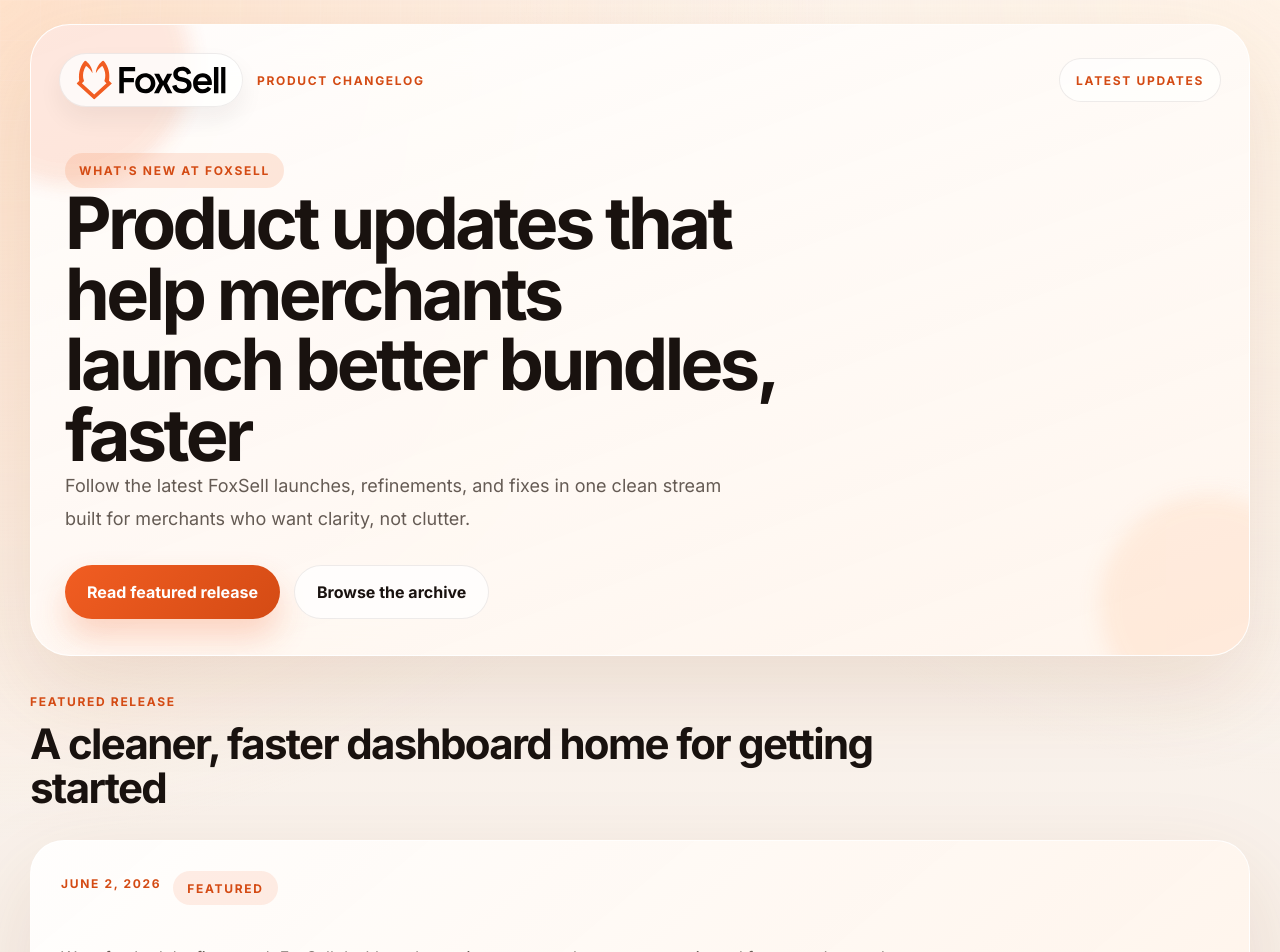
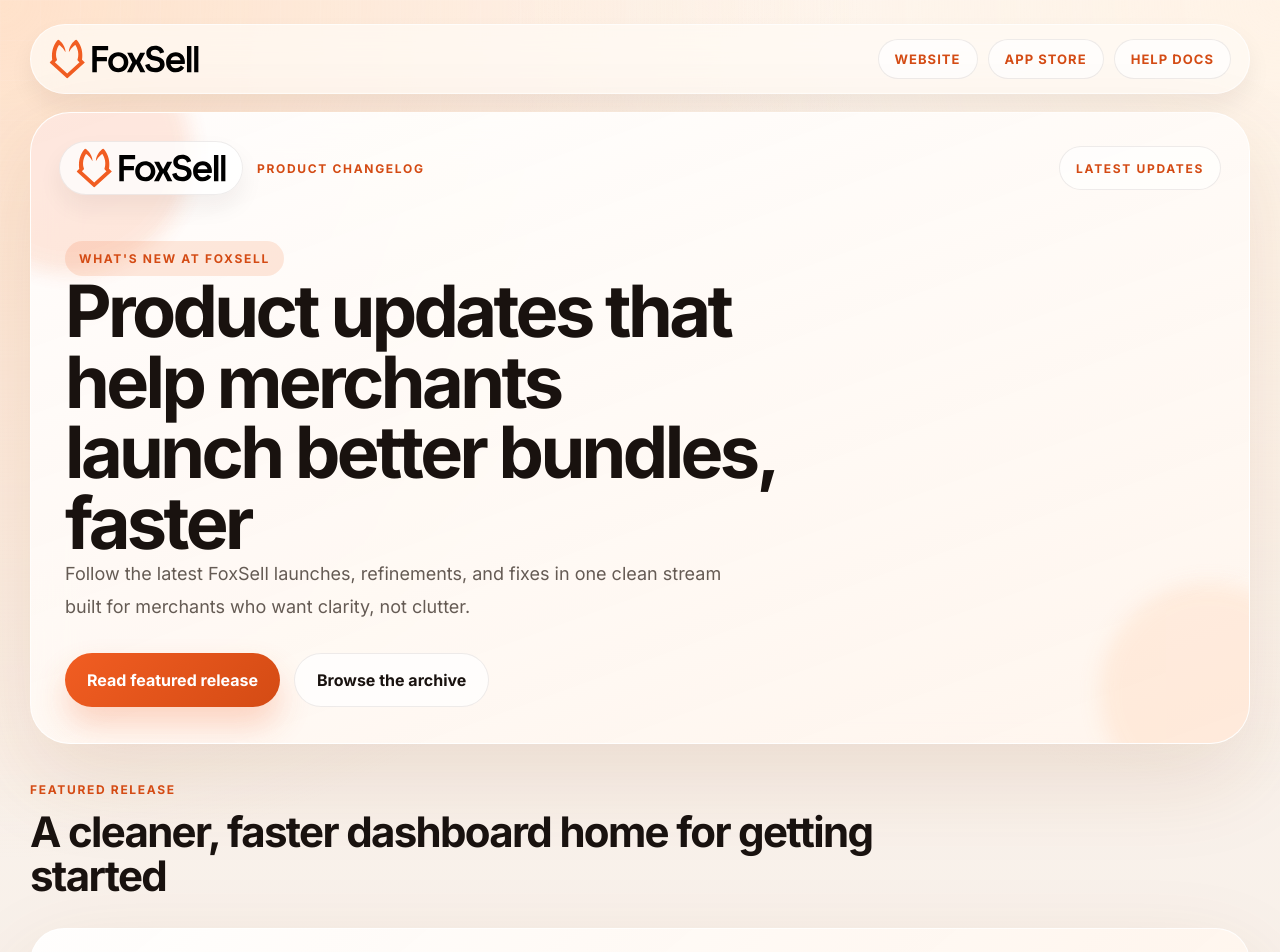
Before and after one commit to FoxSellApp/foxsell-changelog, a Next.js app: page / in a window 1280 px wide. Shown: the top 952 px of the page. Built offline with nearby package versions, Linux system fonts and the light colour scheme.

Commit message:
fix: refine changelog navbar and featured tags

```diff
--- a/pages/index.js
+++ b/pages/index.js
@@ -3,7 +3,7 @@
 
 const featuredStory = {
   date: "June 2, 2026",
-  tag: "Featured",
+  tag: "Launch",
   title: "A cleaner, faster dashboard home for getting started",
   summary:
     "We refreshed the first-touch FoxSell dashboard experience so merchants can get oriented faster, understand what to do next, and launch value with less wandering.",
@@ -77,6 +77,10 @@
   }
 ]
 
+const websiteUrl = "https://www.foxsell.com/?utm_source=foxsell_changelog&utm_medium=navbar&utm_campaign=public_changelog"
+const appStoreUrl = "https://apps.shopify.com/foxsell-bundles-plus?utm_source=foxsell_changelog&utm_medium=navbar&utm_campaign=public_changelog"
+const helpDocsUrl = "https://help.foxsell.app/en/"
+
 export default function Home() {
   return (
     <>
@@ -95,6 +99,24 @@
       </Head>
 
       <main className="page-shell">
+        <nav className="site-nav" aria-label="Primary navigation">
+          <button className="nav-brand" type="button" onClick={() => window.location.reload()} aria-label="Reload FoxSell changelog">
+            <Image src="/assets/foxsell-logo.svg" alt="FoxSell" width={150} height={40} priority />
+          </button>
+
+          <div className="nav-links">
+            <a className="nav-link" href={websiteUrl} target="_blank" rel="noreferrer">
+              Website
+            </a>
+            <a className="nav-link" href={appStoreUrl} target="_blank" rel="noreferrer">
+              App Store
+            </a>
+            <a className="nav-link" href={helpDocsUrl} target="_blank" rel="noreferrer">
+              Help docs
+            </a>
+          </div>
+        </nav>
+
         <section className="hero-section">
           <div className="hero-background-orb hero-background-orb-left" />
           <div className="hero-background-orb hero-background-orb-right" />
@@ -140,8 +162,10 @@
           </div>
 
           <article className="featured-card featured-card-simple">
-            <div className="entry-meta-row">
-              <span className="entry-date">{featuredStory.date}</span>
+            <div className="entry-header">
+              <div>
+                <div className="entry-date">{featuredStory.date}</div>
+              </div>
               <span className="entry-tag">{featuredStory.tag}</span>
             </div>
             <p>{featuredStory.summary}</p>
--- a/styles/globals.css
+++ b/styles/globals.css
@@ -64,6 +64,53 @@
   width: min(1220px, calc(100% - 32px));
   margin: 0 auto;
   padding: 24px 0 80px;
+}
+
+.site-nav {
+  display: flex;
+  align-items: center;
+  justify-content: space-between;
+  gap: 16px;
+  margin-bottom: 18px;
+  padding: 14px 18px;
+  border: 1px solid rgba(255, 255, 255, 0.72);
+  border-radius: 999px;
+  background: rgba(255, 251, 246, 0.72);
+  box-shadow: var(--shadow-sm);
+  backdrop-filter: blur(20px);
+}
+
+.nav-brand {
+  display: inline-flex;
+  align-items: center;
+  justify-content: center;
+  padding: 0;
+  border: 0;
+  background: transparent;
+  cursor: pointer;
+}
+
+.nav-links {
+  display: flex;
+  flex-wrap: wrap;
+  align-items: center;
+  justify-content: flex-end;
+  gap: 10px;
+}
+
+.nav-link {
+  display: inline-flex;
+  align-items: center;
+  min-height: 40px;
+  padding: 0 16px;
+  border-radius: 999px;
+  color: var(--accent-deep);
+  font-size: 13px;
+  font-weight: 700;
+  letter-spacing: 0.08em;
+  text-transform: uppercase;
+  background: rgba(255, 255, 255, 0.68);
+  border: 1px solid rgba(37, 23, 16, 0.08);
 }
 
 .hero-section {
@@ -362,13 +409,6 @@
   letter-spacing: -0.04em;
 }
 
-.entry-meta-row {
-  display: flex;
-  align-items: center;
-  gap: 12px;
-  margin-bottom: 18px;
-}
-
 .entry-tag {
   display: inline-flex;
   align-items: center;
@@ -507,6 +547,7 @@
     padding: 18px 0 56px;
   }
 
+  .site-nav,
   .hero-section,
   .featured-card,
   .entry-card {
@@ -514,10 +555,16 @@
     border-radius: 24px;
   }
 
+  .site-nav,
   .hero-topbar,
   .entry-header {
     flex-direction: column;
     align-items: flex-start;
+  }
+
+  .nav-links {
+    width: 100%;
+    justify-content: flex-start;
   }
 
   .hero-copy-column h1 {
```
